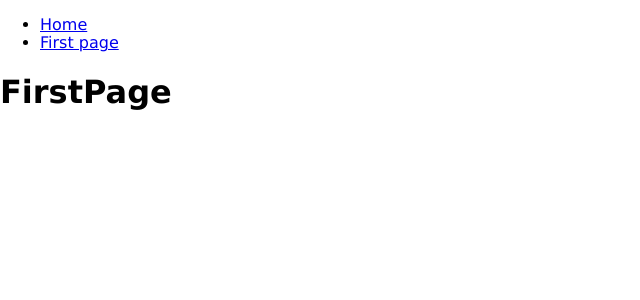
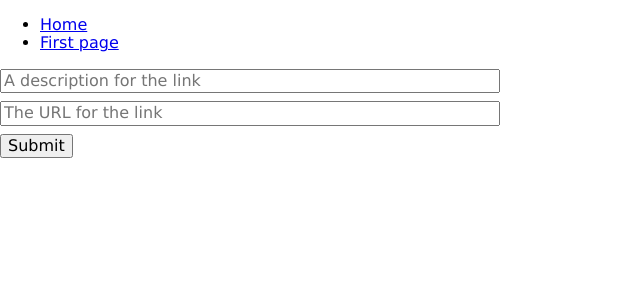
Before and after one commit to adnanZe/graphQL, a React (Create React App) app: page /first-page in a window 1280 px wide. Shown: the top 300 px of the page, without its empty margins (0-640 px from the left). Built offline with nearby package versions, Linux system fonts and the light colour scheme.

Commit message:
[feature] create mutation

```diff
--- /dev/null
+++ b/src/components/CreateLink.tsx
@@ -0,0 +1,66 @@
+import { useState } from 'react';
+import { useMutation, gql } from '@apollo/client';
+
+const CREATE_LINK_MUTATION = gql`
+  mutation PostMutation($description: String!, $url: String!) {
+    post(description: $description, url: $url) {
+      id
+      createdAt
+      url
+      description
+    }
+  }
+`;
+
+export default function CreateLink() {
+  const [formState, setFormState] = useState({
+    description: '',
+    url: '',
+  });
+
+  const [createLink] = useMutation(CREATE_LINK_MUTATION, {
+    variables: {
+      description: formState.description,
+      url: formState.url,
+    },
+  });
+
+  return (
+    <div>
+      <form
+        onSubmit={(e) => {
+          e.preventDefault();
+          createLink();
+        }}
+      >
+        <div className="flex flex-column mt3">
+          <input
+            className="mb2"
+            value={formState.description}
+            onChange={(e) => {
+              setFormState({
+                ...formState,
+                description: e.target.value,
+              });
+            }}
+            type="text"
+            placeholder="A description for the link"
+          />
+          <input
+            className="mb2"
+            value={formState.url}
+            onChange={(e) => {
+              setFormState({
+                ...formState,
+                url: e.target.value,
+              });
+            }}
+            type="text"
+            placeholder="The URL for the link"
+          />
+        </div>
+        <button type="submit">Submit</button>
+      </form>
+    </div>
+  );
+}
--- a/src/pages/FirstPage.tsx
+++ b/src/pages/FirstPage.tsx
@@ -1,5 +1,6 @@
 import React from 'react';
+import CreateLink from '../components/CreateLink';
 
 export default function FirstPage() {
-  return <h1>FirstPage</h1>;
+  return <CreateLink />;
 }
```
Also changed, not shown: 1 other file (tests, documents, lock files or other folders).
